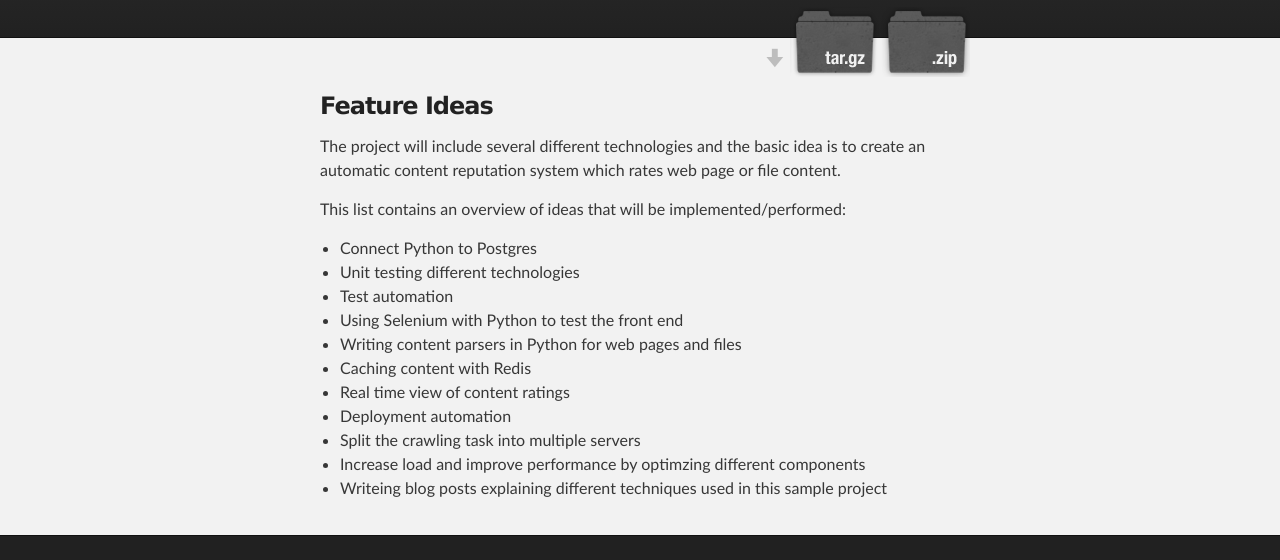
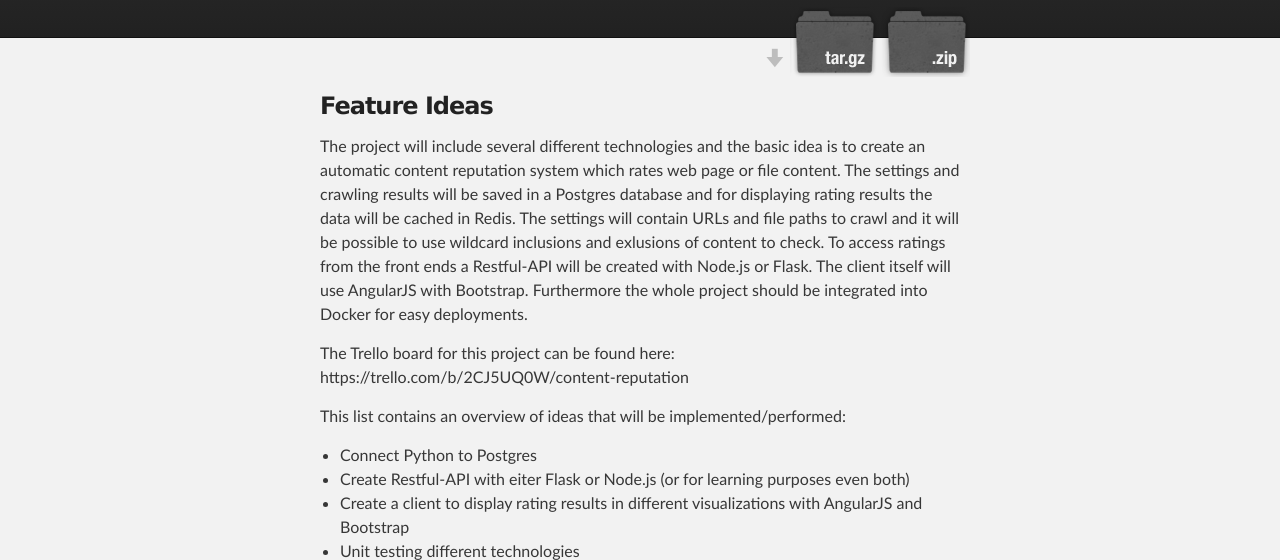
Before and after one commit to johannwalder/content-reputation, a plain HTML site: page index.html in a window 1280 px wide. Shown: the part 208-768 px from the top of the page. Drawn offline with Linux system fonts and the light colour scheme.

Commit message:
Added further project details and link to Trello board

```diff
--- a/index.html
+++ b/index.html
@@ -36,12 +36,22 @@
 
 <p>The project will include several different technologies and the basic idea is to create
 an automatic content reputation system which rates web page or file content.
+The settings and crawling results will be saved in a Postgres database and for displaying rating results
+the data will be cached in Redis. The settings will contain URLs and file paths to crawl and it will be
+possible to use wildcard inclusions and exlusions of content to check.
+To access ratings from the front ends a Restful-API will be created with Node.js or Flask.
+The client itself will use AngularJS with Bootstrap.
+Furthermore the whole project should be integrated into Docker for easy deployments.
+</p>
 
-</p>
+<p>The Trello board for this project can be found here: https://trello.com/b/2CJ5UQ0W/content-reputation</p>
+
 <p>This list contains an overview of ideas that will be implemented/performed:</p>
 
 <ul>
   <li>Connect Python to Postgres</li>
+  <li>Create Restful-API with eiter Flask or Node.js (or for learning purposes even both)</li>
+  <li>Create a client to display rating results in different visualizations with AngularJS and Bootstrap</li>
   <li>Unit testing different technologies</li>
   <li>Test automation</li>
   <li>Using Selenium with Python to test the front end</li>
```
